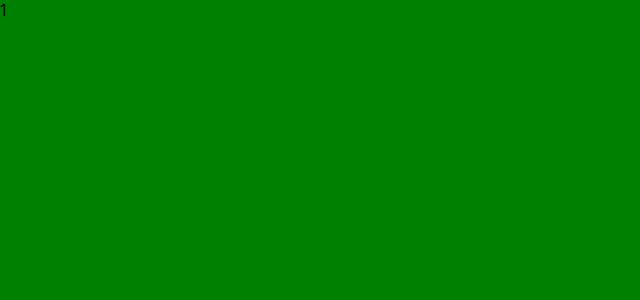
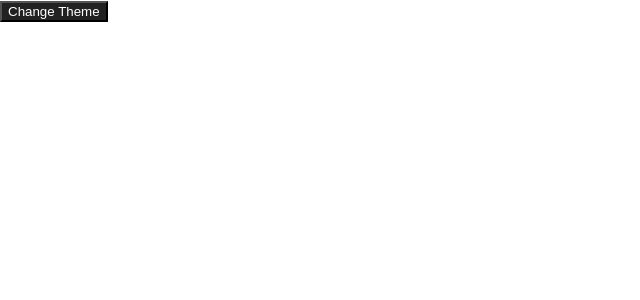
Before and after one commit to JianFengH/Carousel, a React (Create React App) app: page / in a window 1280 px wide. Shown: the top 300 px of the page, without its empty margins (0-640 px from the left). Built offline with nearby package versions, Linux system fonts and the light colour scheme.

Commit message:
Use context

```diff
--- a/src/App.js
+++ b/src/App.js
@@ -10,12 +10,14 @@ import CarouselColletion, { CarouselColletionItem } from './components/Carousel/
 import Modal from './components/Modal/Modal';
 import { useState } from 'react';
 import FullPage, { FullPageItem } from './components/FullPage/FullPage';
+import { ThemeContext, themes } from './components/ThemeContext/ThemeContext';
+import ThemeButton from './components/ThemeButton/ThemeButton';
 
 function AppFull() {
   return <FullPage>
-    <FullPageItem style={{background: 'green'}}>1</FullPageItem>
-    <FullPageItem style={{background: 'blue'}}>2</FullPageItem>
-    <FullPageItem style={{background: 'red'}}>3</FullPageItem>
+    <FullPageItem style={{ background: 'green' }}>1</FullPageItem>
+    <FullPageItem style={{ background: 'blue' }}>2</FullPageItem>
+    <FullPageItem style={{ background: 'red' }}>3</FullPageItem>
   </FullPage>
 }
 
@@ -65,9 +67,17 @@ function App() {
 }
 
 function App2() {
-  return <div>
-    hello world
-  </div>
+  const [theme, setTheme] = useState(themes.dark);
+
+  return <ThemeContext.Provider value={theme}>
+    <ThemeButton onClick={() => setTheme((prevTheme) => {
+      if (prevTheme === themes.dark) {
+        return themes.light;
+      } else {
+        return themes.dark;
+      }
+    })}>Change Theme</ThemeButton>
+  </ThemeContext.Provider>
 }
 
-export default AppFull;
+export default App2;
--- /dev/null
+++ b/src/components/ThemeButton/ThemeButton.js
@@ -0,0 +1,9 @@
+import React, { useContext } from 'react';
+import { ThemeContext } from '../ThemeContext/ThemeContext';
+
+export default function ThemeButton(props) {
+  const theme = useContext(ThemeContext);
+  return (
+    <button {...props} style={{ background: theme.background, color: theme.foreground }} />
+  );
+}
--- /dev/null
+++ b/src/components/ThemeContext/ThemeContext.js
@@ -0,0 +1,14 @@
+import React from "react";
+
+export const themes = {
+  light: {
+    foreground: "#000000",
+    background: "#eeeeee"
+  },
+  dark: {
+    foreground: "#ffffff",
+    background: "#222222"
+  }
+};
+
+export const ThemeContext = React.createContext(themes.dark) ;
```
